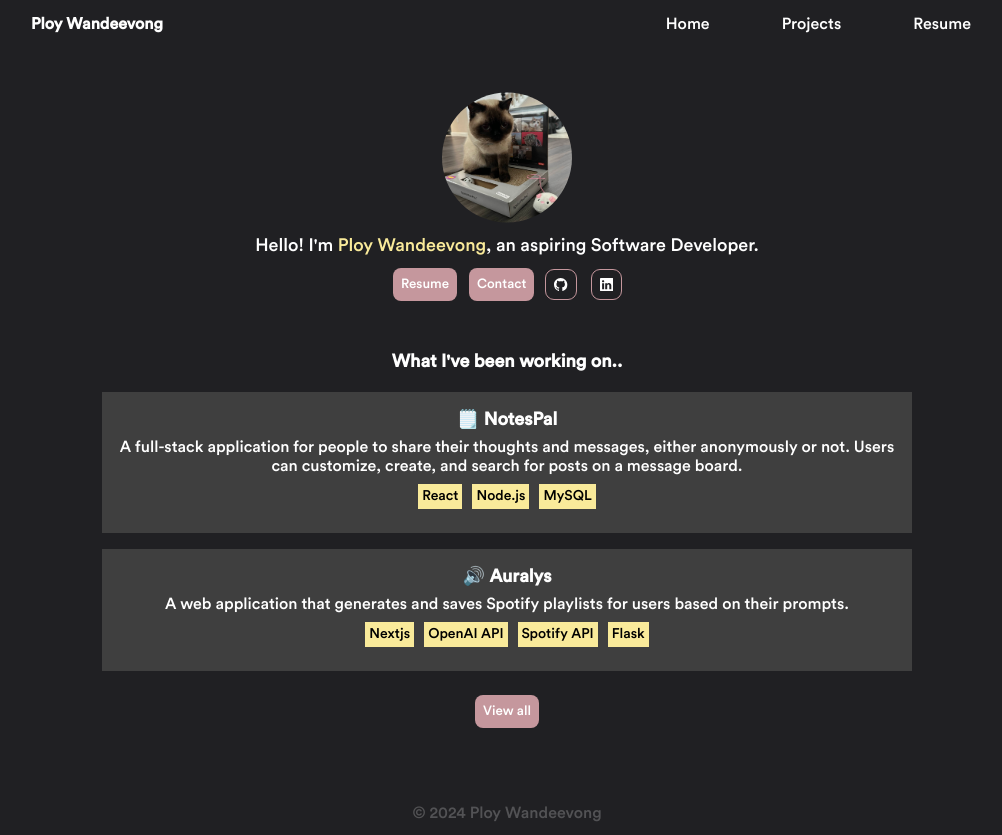
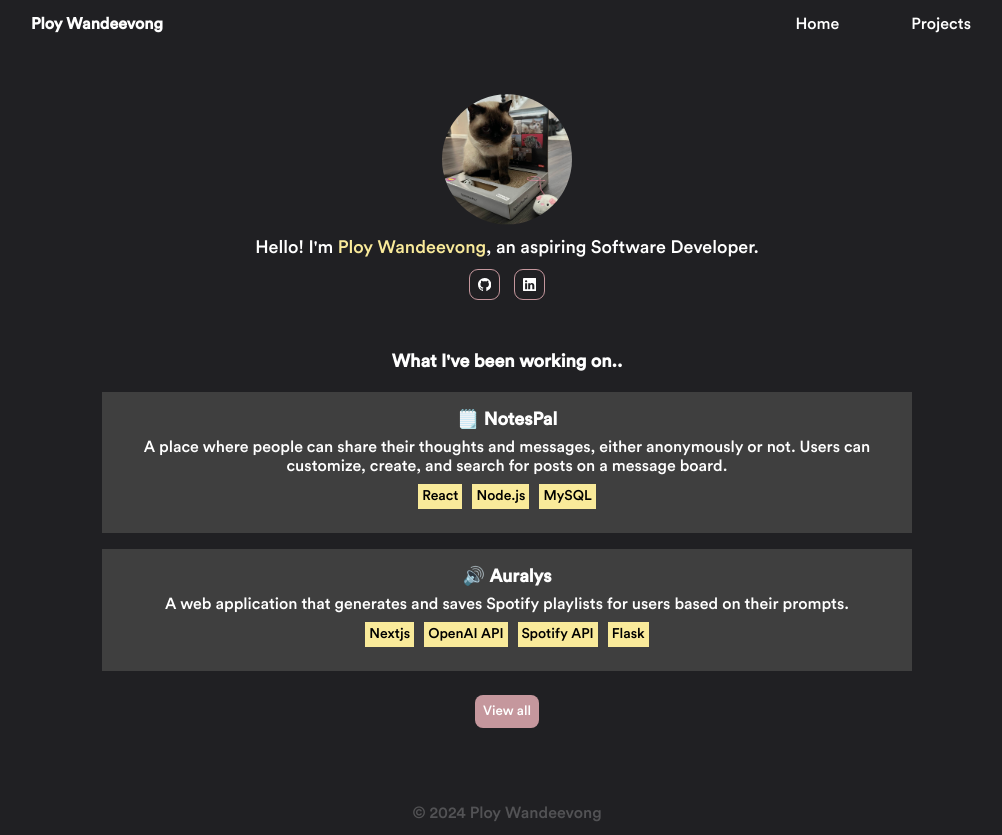
Before and after one commit to ployw/ployw.github.io, a React (Create React App) app: page / in a window 1280 px wide. Shown: the whole page, without its empty margins (133-1135 px from the left). Built offline with nearby package versions, Linux system fonts and the light colour scheme.

Commit message:
update navbar, hero, and remove resume

```diff
--- a/src/components/Hero.js
+++ b/src/components/Hero.js
@@ -1,8 +1,6 @@
 import React from 'react'
 import "./HeroStyles.css"
 import ProfileImg from "../assets/ProfileImg.jpg"
-import Resume from "../files/resume.pdf"
-import MailIcon from "../assets/mail.svg"
 
 const Hero = () => {
   return (
@@ -16,14 +14,6 @@ const Hero = () => {
           <p>Hello! I'm <span className="highlight">Ploy Wandeevong</span>, an aspiring Software Developer.</p>
         </div>
         <div className="about-links container inner">
-            <a target="_blank" className="link" href={Resume} rel="noopener noreferrer">
-              <button className="button">
-                Resume
-              </button>
-            </a>
-            <button className="button link" onClick={() => window.location = 'mailto:ployprim9@gmail.com'}>
-              Contact
-            </button>
             <a target="_blank" className="link" href="https://github.com/ployw" rel="noopener noreferrer">
               <button className="icon button">
               <svg stroke="currentColor" fill="currentColor" strokeWidth="0" viewBox="0 0 16 16" aria-hidden="true" focusable="false" height="1em" width="1em" xmlns="http://www.w3.org/2000/svg"><path d="M8 0C3.58 0 0 3.58 0 8c0 3.54 2.29 6.53 5.47 7.59.4.07.55-.17.55-.38 0-.19-.01-.82-.01-1.49-2.01.37-2.53-.49-2.69-.94-.09-.23-.48-.94-.82-1.13-.28-.15-.68-.52-.01-.53.63-.01 1.08.58 1.23.82.72 1.21 1.87.87 2.33.66.07-.52.28-.87.51-1.07-1.78-.2-3.64-.89-3.64-3.95 0-.87.31-1.59.82-2.15-.08-.2-.36-1.02.08-2.12 0 0 .67-.21 2.2.82.64-.18 1.32-.27 2-.27.68 0 1.36.09 2 .27 1.53-1.04 2.2-.82 2.2-.82.44 1.1.16 1.92.08 2.12.51.56.82 1.27.82 2.15 0 3.07-1.87 3.75-3.65 3.95.29.25.54.73.54 1.48 0 1.07-.01 1.93-.01 2.2 0 .21.15.46.55.38A8.012 8.012 0 0 0 16 8c0-4.42-3.58-8-8-8z"></path></svg>
--- a/src/components/Navbar.js
+++ b/src/components/Navbar.js
@@ -2,7 +2,6 @@ import { Link } from "react-router-dom"
 import "./NavbarStyles.css"
 import React, { useState } from "react";
 import { FaBars, FaTimes } from "react-icons/fa"
-import Resume from "../files/resume.pdf"
 
 const Navbar = () => {
     const [click, setClick] = useState(false);
@@ -35,11 +34,6 @@ const Navbar = () => {
                 <li>
                     <Link to="/projects">Projects</Link>
                 </li>
-                <li>
-                    <a target="_blank" className="link" href={Resume} rel="noopener noreferrer">
-                        Resume
-                    </a>
-                </li>
             </ul>
             <div className="hamburger" onClick={handleClick}>
                 {click ? (<FaTimes size={20} style={{color: "#fff"}} />) : (<FaBars size={20} style={{color: "#fff"}} />)}
--- a/src/components/ProjectGrid.js
+++ b/src/components/ProjectGrid.js
@@ -14,7 +14,7 @@ const ProjectGrid = () => {
             imgSrc={NotesPal}
             imgAlt="project image"
             title="🗒️ NotesPal"
-            description="A full-stack application for people to share their thoughts and messages, either anonymously or not. Users can customize, create, and search for posts on a message board."
+            description="A place where people can share their thoughts and messages, either anonymously or not. Users can customize, create, and search for posts on a message board."
             items={['React', 'Node.js', 'MySQL']}
             link="https://github.com/ployw/notes-pal"
             buttonText={<svg stroke="currentColor" fill="currentColor" strokeWidth="0" viewBox="0 0 16 16" aria-hidden="true" focusable="false" height="0.8rem" width="0.8rem" xmlns="http://www.w3.org/2000/svg"><path d="M8 0C3.58 0 0 3.58 0 8c0 3.54 2.29 6.53 5.47 7.59.4.07.55-.17.55-.38 0-.19-.01-.82-.01-1.49-2.01.37-2.53-.49-2.69-.94-.09-.23-.48-.94-.82-1.13-.28-.15-.68-.52-.01-.53.63-.01 1.08.58 1.23.82.72 1.21 1.87.87 2.33.66.07-.52.28-.87.51-1.07-1.78-.2-3.64-.89-3.64-3.95 0-.87.31-1.59.82-2.15-.08-.2-.36-1.02.08-2.12 0 0 .67-.21 2.2.82.64-.18 1.32-.27 2-.27.68 0 1.36.09 2 .27 1.53-1.04 2.2-.82 2.2-.82.44 1.1.16 1.92.08 2.12.51.56.82 1.27.82 2.15 0 3.07-1.87 3.75-3.65 3.95.29.25.54.73.54 1.48 0 1.07-.01 1.93-.01 2.2 0 .21.15.46.55.38A8.012 8.012 0 0 0 16 8c0-4.42-3.58-8-8-8z"></path></svg>}
--- a/src/components/ProjectsPreview.js
+++ b/src/components/ProjectsPreview.js
@@ -14,7 +14,7 @@ const ProjectsPreview = () => {
                 <div className="grid-item">
                     <ProjectCard
                     title="🗒️ NotesPal"
-                    description="A full-stack application for people to share their thoughts and messages, either anonymously or not. Users can customize, create, and search for posts on a message board."
+                    description="A place where people can share their thoughts and messages, either anonymously or not. Users can customize, create, and search for posts on a message board."
                     items={['React', 'Node.js', 'MySQL']}
                     />
                 </div>
```
Also changed, not shown: 1 other file (tests, documents, lock files or other folders).
